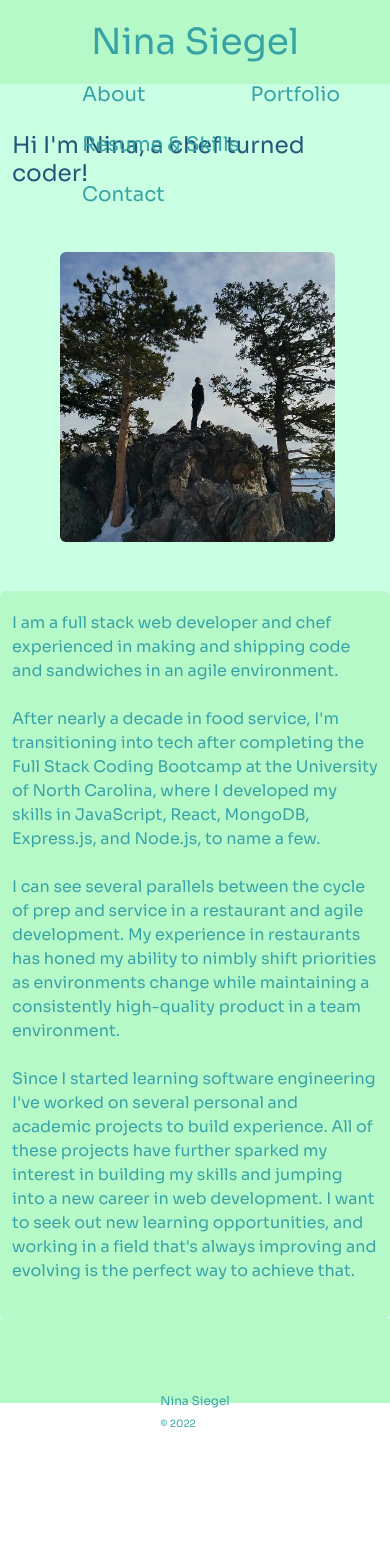
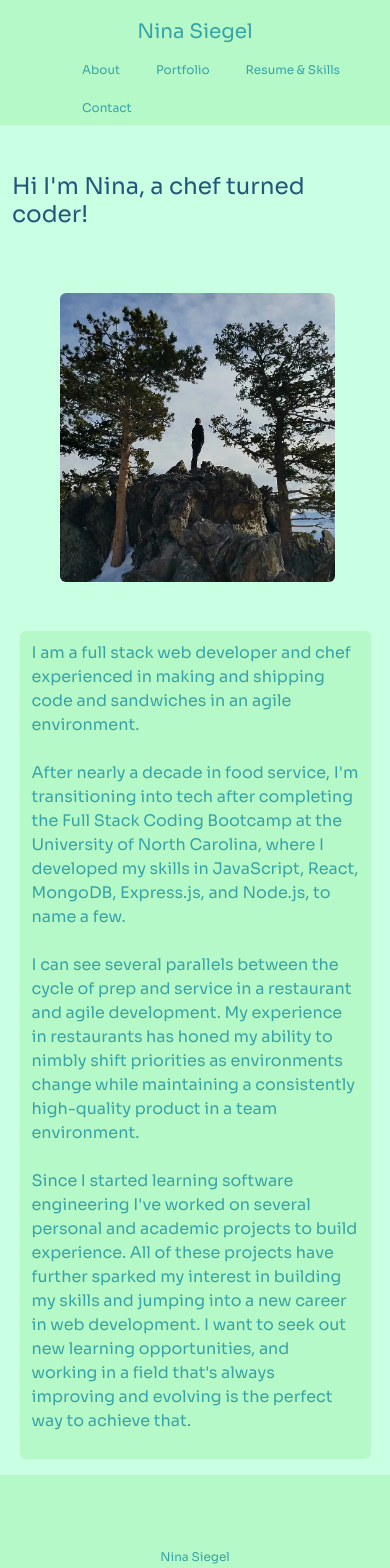
Before and after one commit to nmsiegel1/NS-React-Portfolio, a React (Create React App) app: page / in a window 390 px wide. Shown: the top 1568 px of the page. Before the commit the page ends 1431 px from the top, so only its background shows below. Built offline with nearby package versions, Linux system fonts and the light colour scheme; no server answers; some icons are missing.

Commit message:
fix responsiveness/spacing on small screens for header/footer/text divs

```diff
--- a/src/components/About/index.js
+++ b/src/components/About/index.js
@@ -15,7 +15,7 @@ function About() {
             alt="Nina Siegel"
           ></img>
         </div>
-        <div className="col-xs-12 col-md-6 about-div rounded d-flex align-self-center">
+        <div className="col-xs-12 col-md-6 about-div mb-3 rounded d-flex align-items-center justify-content-center">
           <p>
             I am a full stack web developer and chef experienced in making and
             shipping code and sandwiches in an agile environment. <br />
--- a/src/components/Contact/index.js
+++ b/src/components/Contact/index.js
@@ -36,7 +36,6 @@ function Contact() {
   }
   function handleSubmit(event) {
     event.preventDefault();
-    console.log(formState);
   }
 
   const [nameEJS, setName] = useState("");
@@ -56,17 +55,13 @@ function Contact() {
         emailEJS,
         messageEJS,
       };
-      emailjs
-        .send(serviceId, templateId, templateParams, userId)
-        .then((response) => console.log(response))
-        .then((error) => console.log(error));
+      emailjs.send(serviceId, templateId, templateParams, userId);
 
       setName("");
       setEmail("");
       setMessage("");
       setEmailSent(true);
       setIsVisible(true);
-      console.log("Email sent!");
     } else {
       alert("Please fill in all fields.");
     }
--- a/src/index.css
+++ b/src/index.css
@@ -40,7 +40,7 @@ header {
   position: sticky;
   top: 0;
   z-index: 9999;
-  height: 10vh;
+  height: 100px;
 }
 
 header h2 {
@@ -82,7 +82,7 @@ footer {
   background-color: var(--secondary-color);
   padding-top: 7px;
   color: var(--quat-color);
-  height: 10vh;
+  height: 75px;
   justify-content: center;
 }
 
@@ -102,7 +102,7 @@ footer {
 }
 
 .height {
-  min-height: 80vh;
+  min-height: calc(100vh - 175px);
 }
 
 /* About styles */
@@ -142,9 +142,6 @@ footer {
 .photo-div,
 .project-text {
   flex: 100%;
-}
-
-.photo-div {
 }
 
 .project-img {
@@ -290,9 +287,66 @@ footer {
   }
 }
 
+@media screen and (max-width: 823px) {
+  header h2 {
+    font-size: 30px;
+  }
+
+  .links {
+    font-size: 15px !important;
+  }
+}
+
 /* mediaquery for tablets and smaller styles for screens 768px and smaller */
 @media screen and (max-width: 768px) {
   .contact-div {
-    margin-bottom: 3rem;
+    margin-bottom: 3rem !important;
+    max-width: 90% !important;
+    margin: auto;
+    width: 80%;
+    padding: 10px;
+  }
+
+  .about-div {
+    max-width: 90% !important;
+    margin: auto;
+    width: 60%;
+    padding: 10px;
   }
 }
+
+@media screen and (max-width: 519px) {
+  header h2 {
+    font-size: 20px;
+  }
+
+  .links {
+    font-size: 12px !important;
+    max-width: 90% !important;
+  }
+}
+
+@media screen and (max-width: 458px) {
+  header {
+    height: 125px;
+  }
+
+  footer {
+    height: 115px;
+  }
+
+  .height {
+    min-height: calc(100vh - 240px);
+  }
+}
+
+@media screen and (max-width: 307px) {
+  header h2 {
+    font-size: 15px;
+  }
+
+  .links {
+    font-size: 10px !important;
+    max-width: 90% !important;
+  }
+}
```
